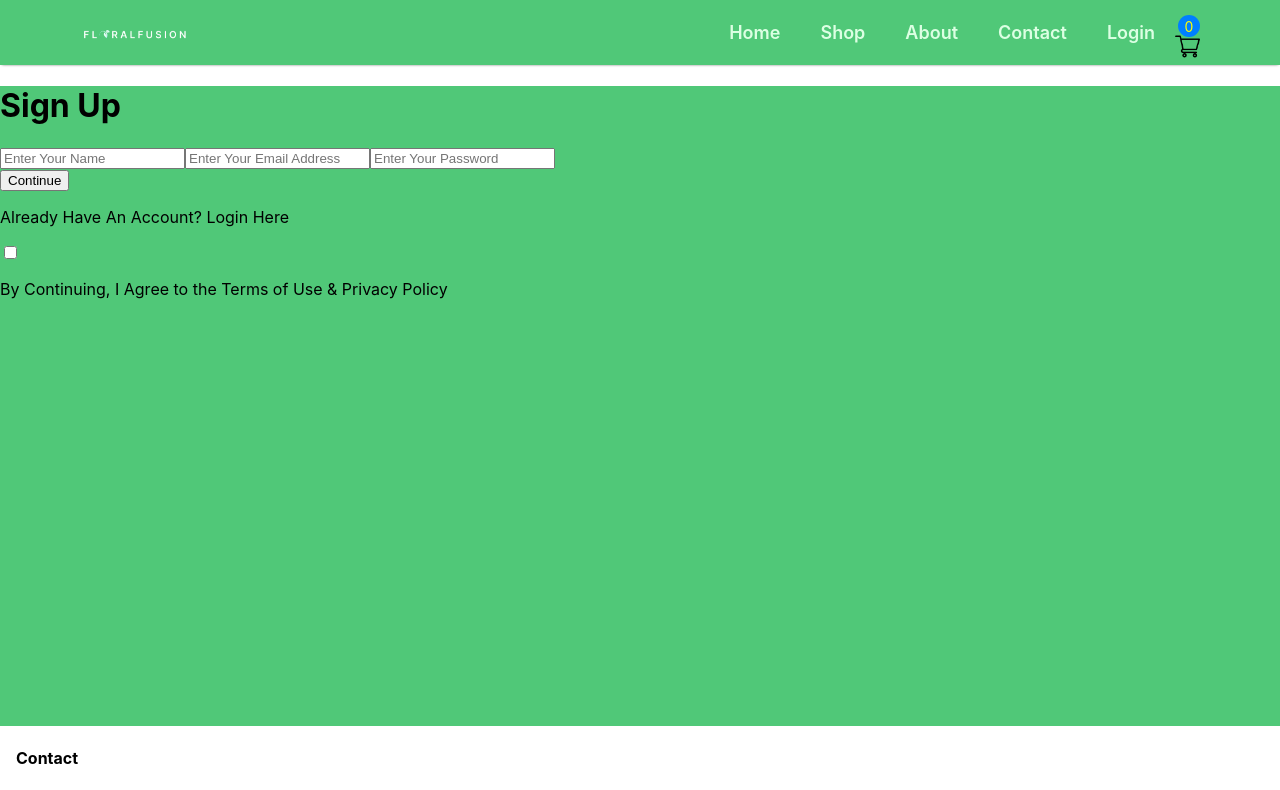
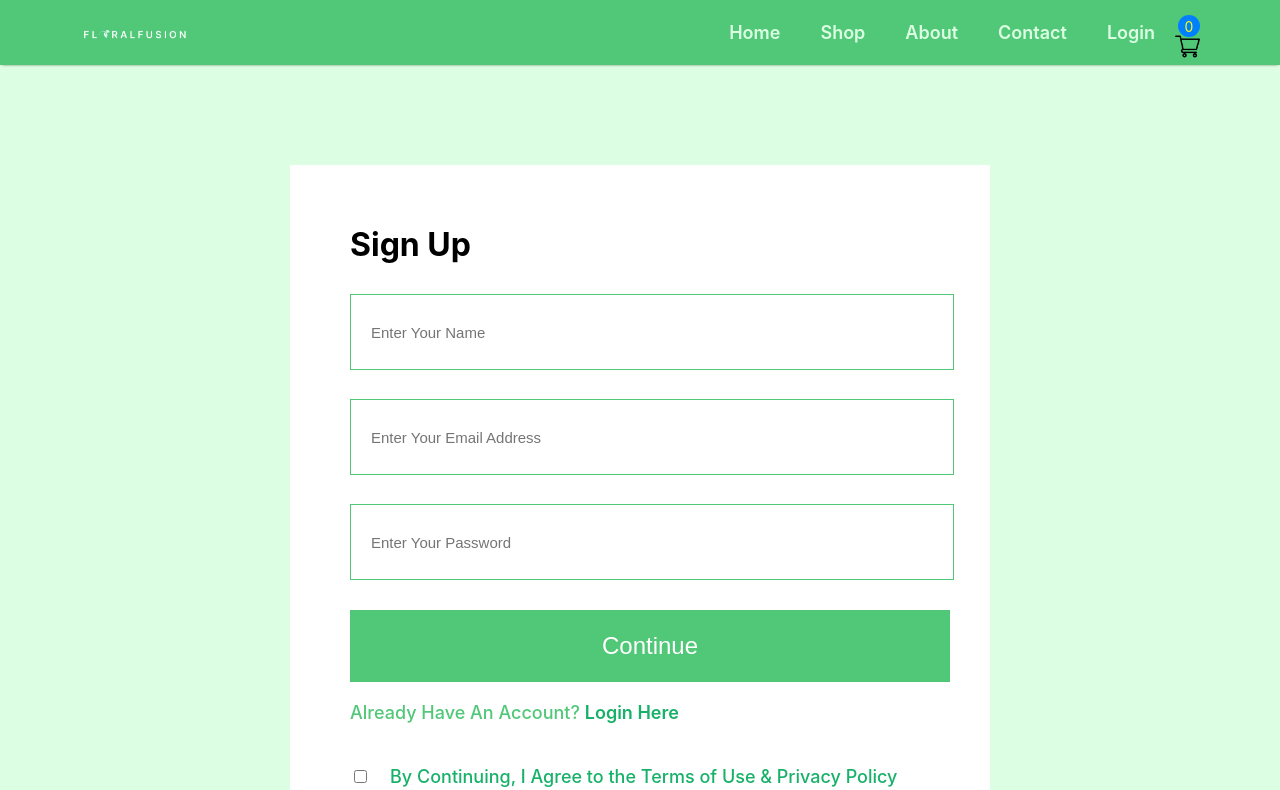
Before and after one commit to AarDG10/test-1-floral, a React (Create React App) app in the folder frontend/my-app/: page /login in a window 1280 px wide. Shown: the top 790 px of the page. Built offline with nearby package versions, Linux system fonts and the light colour scheme; some icons are missing.

Commit message:
New updates added

```diff
--- a/frontend/my-app/src/Components/Adverts/Adverts.jsx
+++ b/frontend/my-app/src/Components/Adverts/Adverts.jsx
@@ -1,6 +1,7 @@
 import React from 'react'
 import './Adverts.css'
 import bgimg from '../Assets/Vert-home.png'
+import { BrowserRouter as Router, Route, Link, Routes } from "react-router-dom";
 
 const Adverts = () => {
   return (
@@ -9,7 +10,7 @@ const Adverts = () => {
         <h2>Super Value Deals</h2>
         <h1>On all Products</h1>
         <p>Save More with Coupons & up to 70% off!</p>
-        <button>Shop Now</button>
+        <Link to='/shop'><button>Shop Now</button></Link>
     </section>
   )
 }
--- a/frontend/my-app/src/Components/Popular/Popular.css
+++ b/frontend/my-app/src/Components/Popular/Popular.css
@@ -12,6 +12,10 @@
     gap:8px;
     height: 90vh;
     margin-bottom: 14%;
+}
+
+.popular hr{
+    color:var(--dvert);
 }
 
 .popular span{
--- a/frontend/my-app/src/Pages/CSS/Login.css
+++ b/frontend/my-app/src/Pages/CSS/Login.css
@@ -8,6 +8,71 @@
 
 .loginsignup{
     width:100%;
-    height: 80vh;
+    height: 105vh;
+    background: var(--sec-color);
+    padding-top: 100px;
+}
+
+.loginsignup-container{
+    width:580px;
+    height: 600px;
+    background: white;
+    margin:auto;
+    padding:40px 60px;
+}
+
+.loginsignup-container h1{
+    margin:20px 0px;
+}
+
+.loginsignup-fields{
+    display: flex;
+    flex-direction: column;
+    gap:29px;
+    margin-top: 30px;
+}
+
+.loginsignup-fields input{
+    height: 72px;
+    width:100%;
+    padding-left:20px;
+    border:1px solid var(--bgcolor);
+    outline:none;
+    color:black;
+    font-size: 15px;
+}
+
+.loginsignup-container button{
+    width:600px;
+    height: 72px;
+    color:white;
     background: var(--bgcolor);
+    margin-top: 30px;
+    border:none;
+    font-size: 24px;
+    font-weight: 500;
+    cursor: pointer;
 }
+
+.loginsignup-login{
+    margin-top: 20px;
+    color:#50C878;
+    font-size: 18px;
+    font-weight: 500;
+}
+
+.loginsignup-login span{
+    color:var(--dvert);
+    font-weight: 600;
+
+}
+
+.loginsignup-agree{
+    display: flex;
+    align-items: center;
+    margin-top: 25px;
+    gap:20px;
+    color:var(--dvert);
+    font-size: 18px;
+    font-weight: 500;
+}
--- a/frontend/my-app/src/Pages/Home.jsx
+++ b/frontend/my-app/src/Pages/Home.jsx
@@ -2,6 +2,7 @@ import React from 'react';
 import Banner1 from '../Components/Adverts/Adverts';
 import Feat1 from '../Components/Features/Features';
 import Newsletter from '../Components/Newsletter/Newsletter';
+import Popular from '../Components/Popular/Popular';
 
 
 export const Home = () => {
@@ -9,6 +10,7 @@ export const Home = () => {
     <div>
         <Banner1/>
         <Feat1/>
+        <Popular/>
         <Newsletter/>
     </div>
   )
```
